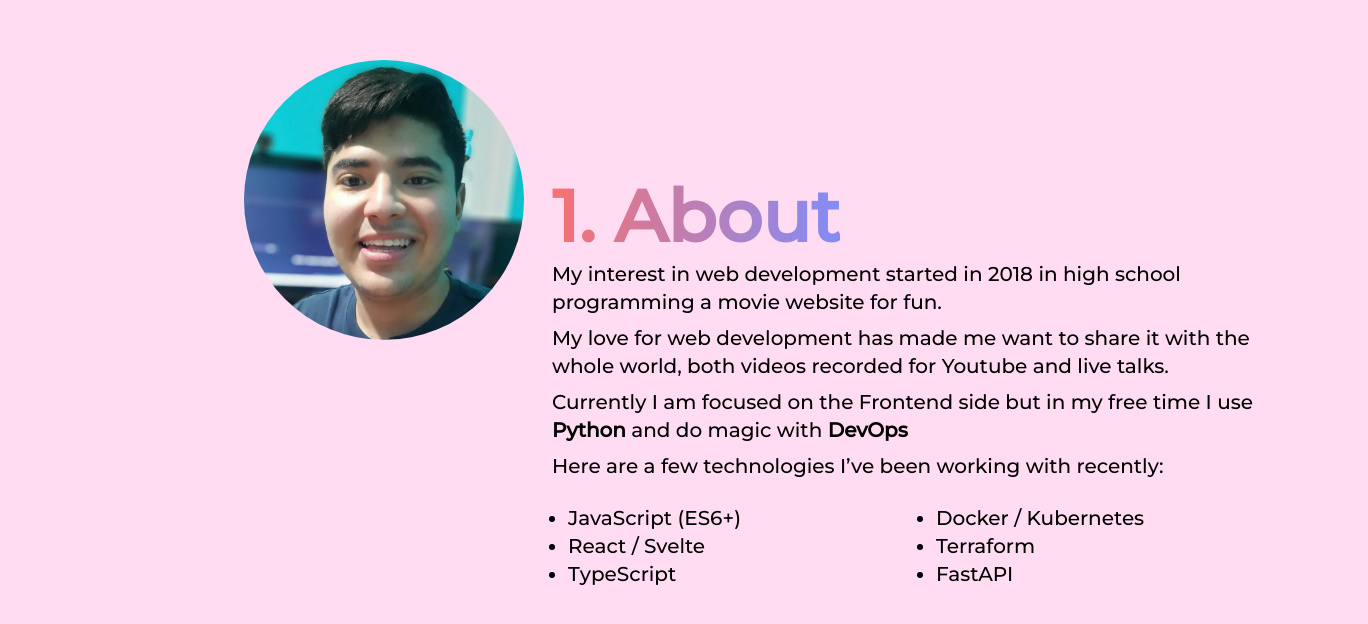
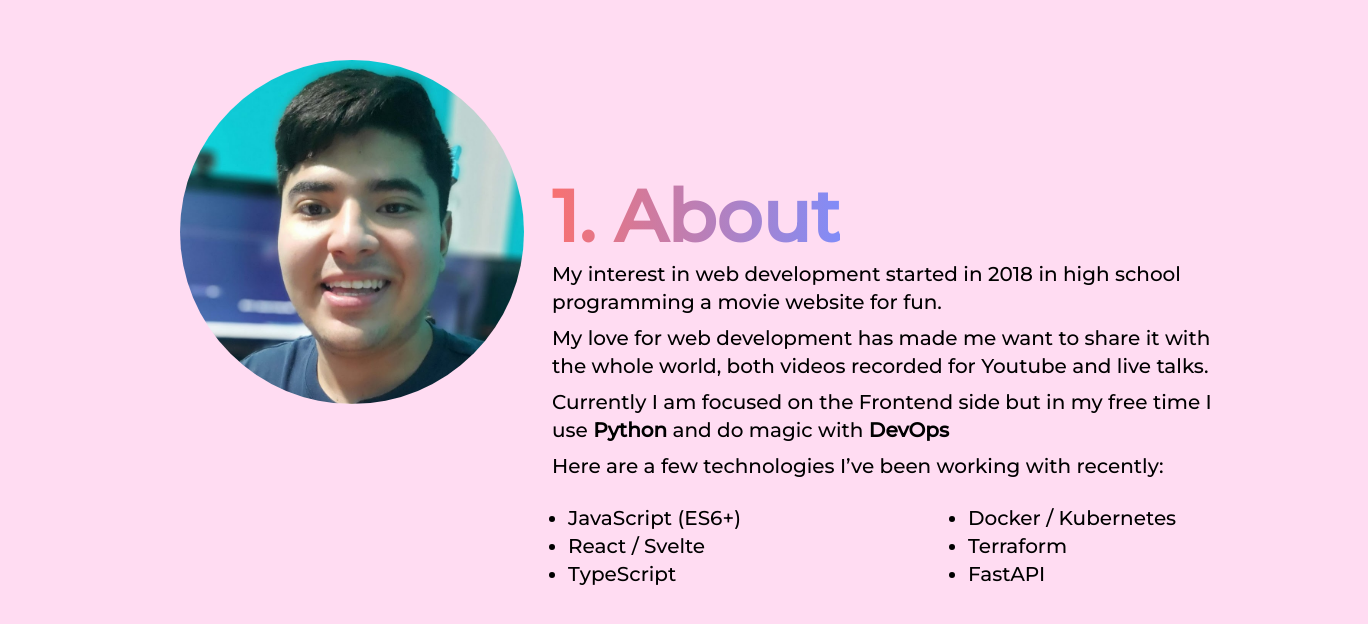
Before and after one commit to nelsoncode019/nelsoncode.dev, a Next.js app: page / in a window 1280 px wide. Shown: the part 820-1444 px from the top of the page, 1368 px wide, since content can reach past the window. Built offline with nearby package versions, Linux system fonts and the light colour scheme.

Commit message:
[FIX] positions box in about

```diff
--- a/pages/index.jsx
+++ b/pages/index.jsx
@@ -208,8 +208,8 @@ export default function Home() {
                 className="rounded-full"
                 alt="Nelson Hernández | NelsonCode"
                 src="/nelson.jpg"
-                height="900px"
-                width="900px"
+                height="500px"
+                width="500px"
               />
             </div>
 
@@ -231,16 +231,16 @@ export default function Home() {
             </div>
 
             <div>
-              <p className="pt-2 text-xl max-w-3xl">
+              <p className="pt-2 text-xl max-w-2xl">
                 My interest in web development started in 2018 in high school
                 programming a movie website for fun.
               </p>
-              <p className="pt-2 text-xl max-w-3xl">
+              <p className="pt-2 text-xl max-w-2xl">
                 My love for web development has made me want to share it with
                 the whole world, both videos recorded for Youtube and live
                 talks.
               </p>
-              <p className="pt-2 text-xl max-w-3xl">
+              <p className="pt-2 text-xl max-w-2xl">
                 Currently I am focused on the Frontend side but in my free time
                 I use <strong>Python</strong> and do magic with{" "}
                 <strong>DevOps</strong>
--- a/styles/globals.css
+++ b/styles/globals.css
@@ -50,7 +50,7 @@ body::-webkit-scrollbar-thumb:hover {
     grid-template-columns: 15% 75% 10%;
   }
   .grid-box-about {
-    grid-template-columns: 15% 25% 60%;
+    grid-template-columns: 10% 30% 65%;
   }
 }
 
```
